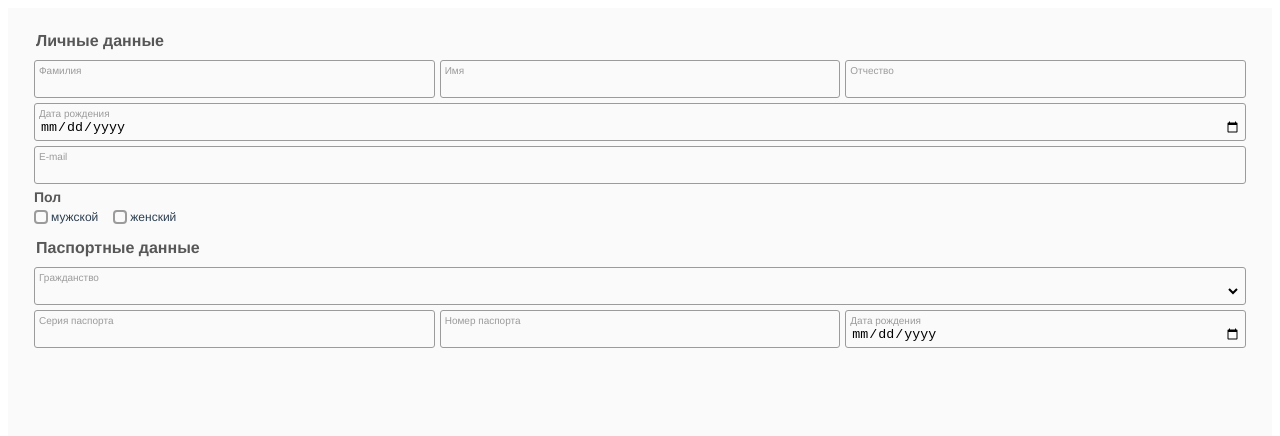
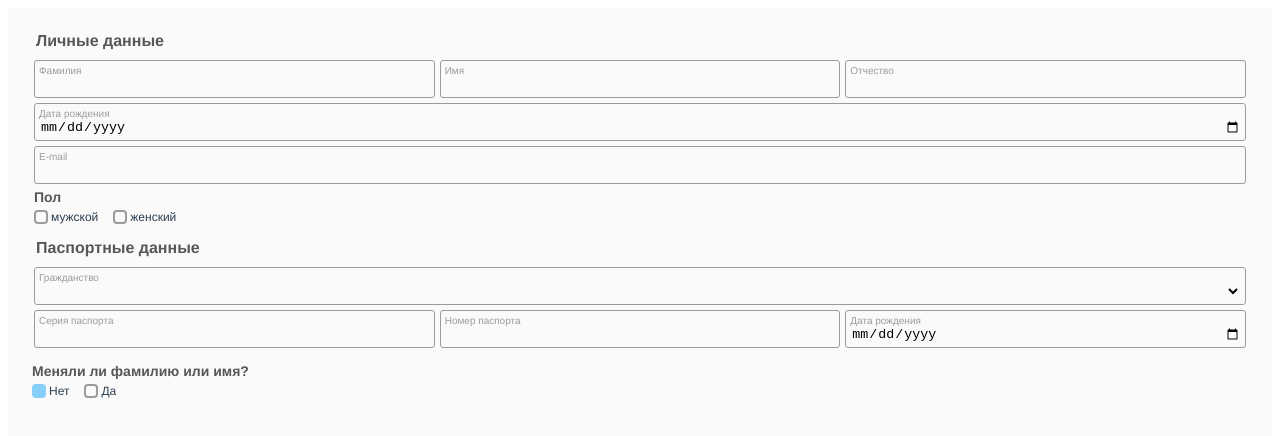
Before and after one commit to ozon-edu-vue-2021/required-task-4-vovasap, a Vue app: page / in a window 1280 px wide. Shown: the top 436 px of the page. Built offline with nearby package versions, Linux system fonts and the light colour scheme.

Commit message:
feat: add fields in form

```diff
--- a/src/components/Form.vue
+++ b/src/components/Form.vue
@@ -2,17 +2,32 @@
   <div class="form">
     <PersonalDataForm label="Name" v-model="personalData" />
     <PassportDataForm label="Name" v-model="passportData" />
+    <VRadio
+      v-model="isChangedName"
+      :options="[
+        { label: 'Нет', value: false },
+        { label: 'Да', value: true },
+      ]"
+      title="Меняли ли фамилию или имя?"
+    />
+    <div v-if="isChangedName" class="d-flex">
+      <VInput v-model="personalData.prevLastName" label="Фамилия" type="text" />
+      <VInput v-model="personalData.prevFirsName" label="Имя" type="text" />
+    </div>
   </div>
 </template>
 
 <script>
 import PersonalDataForm from '@/components/PersonalDataForm.vue'
 import PassportDataForm from '@/components/PassportDataForm.vue'
+import VRadio from '@/components/VRadio.vue'
 
 export default {
   components: {
     PersonalDataForm,
     PassportDataForm,
+    VRadio,
+    VInput: () => import('@/components/VInput.vue'),
   },
   data() {
     return {
@@ -34,6 +49,9 @@ export default {
         latinFirstName: '',
         latinLastName: '',
       },
+      isChangedName: false,
+      prevFirsName: '',
+      prevLastName: '',
     }
   },
   methods: {},
--- a/src/components/VRadio.vue
+++ b/src/components/VRadio.vue
@@ -28,8 +28,7 @@ export default {
       default: null
     },
     value: {
-      type: String,
-      default: null
+      type: [String, Boolean],
     },
     options: {
       type: Array,
```
